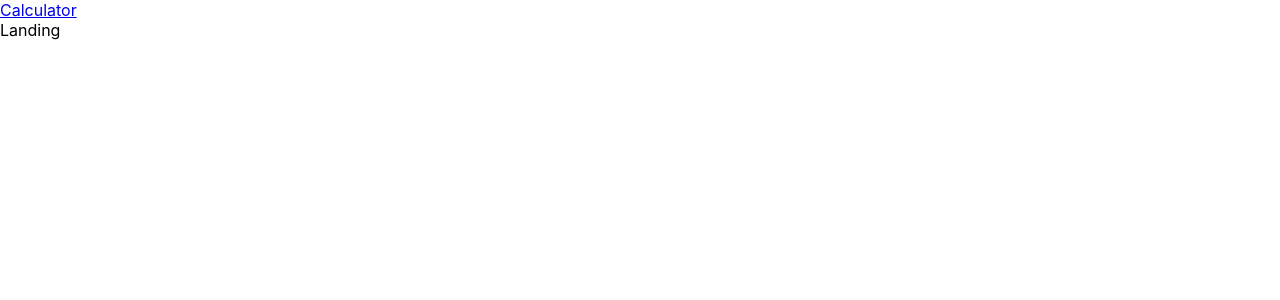
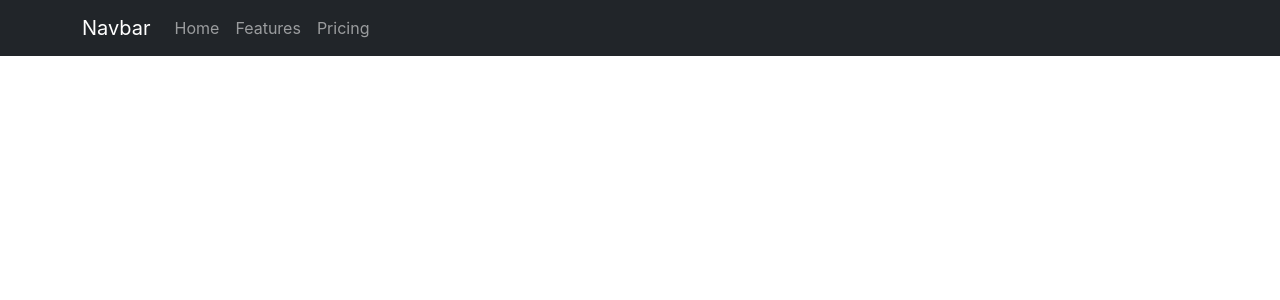
Before and after one commit to GuidoWestra/Reacting, a React (Create React App) app: page / in a window 1280 px wide. Shown: the top 300 px of the page. Built offline with nearby package versions, Linux system fonts and the light colour scheme.

Commit message:
Styling is finally working.

```diff
--- a/src/App.js
+++ b/src/App.js
@@ -7,13 +7,14 @@
 
 
   return (
-    <>
+  <div>
       <Navigation />
-      <Routes>
-        <Route path="/" element={<Home />}></Route>
-      </Routes>
-    </>
-  );
+        <Routes>
+          <Route path="/Home" element={<Home />}></Route>
+        </Routes>
+  </div>
+
+);
 }
 
 export default App;
--- a/src/Components/Navigation.js
+++ b/src/Components/Navigation.js
@@ -1,11 +1,19 @@
 import React from 'react'
+import Container from 'react-bootstrap/Container';
+import Nav from 'react-bootstrap/Nav';
 import Navbar from 'react-bootstrap/Navbar';
-
 
 export default function Navigation() {
     return (
-        <Navbar fixed="top" bg="light">
-            <Navbar.Brand href="#home">Calculator</Navbar.Brand>
-        </Navbar>
+        <Navbar bg="dark" variant="dark">
+        <Container>
+          <Navbar.Brand href="#home">Navbar</Navbar.Brand>
+          <Nav className="me-auto">
+            <Nav.Link href="/Home">Home</Nav.Link>
+            <Nav.Link href="/Features">Features</Nav.Link>
+            <Nav.Link href="/Pricing">Pricing</Nav.Link>
+          </Nav>
+        </Container>
+      </Navbar>
     )
 }
--- a/src/index.js
+++ b/src/index.js
@@ -1,8 +1,8 @@
 import React from 'react';
 import ReactDOM from 'react-dom/client';
+import "bootstrap/dist/css/bootstrap.min.css";
 import './index.css';
 import App from './App';
-
 import reportWebVitals from './reportWebVitals';
 import { BrowserRouter } from "react-router-dom";
 
```
